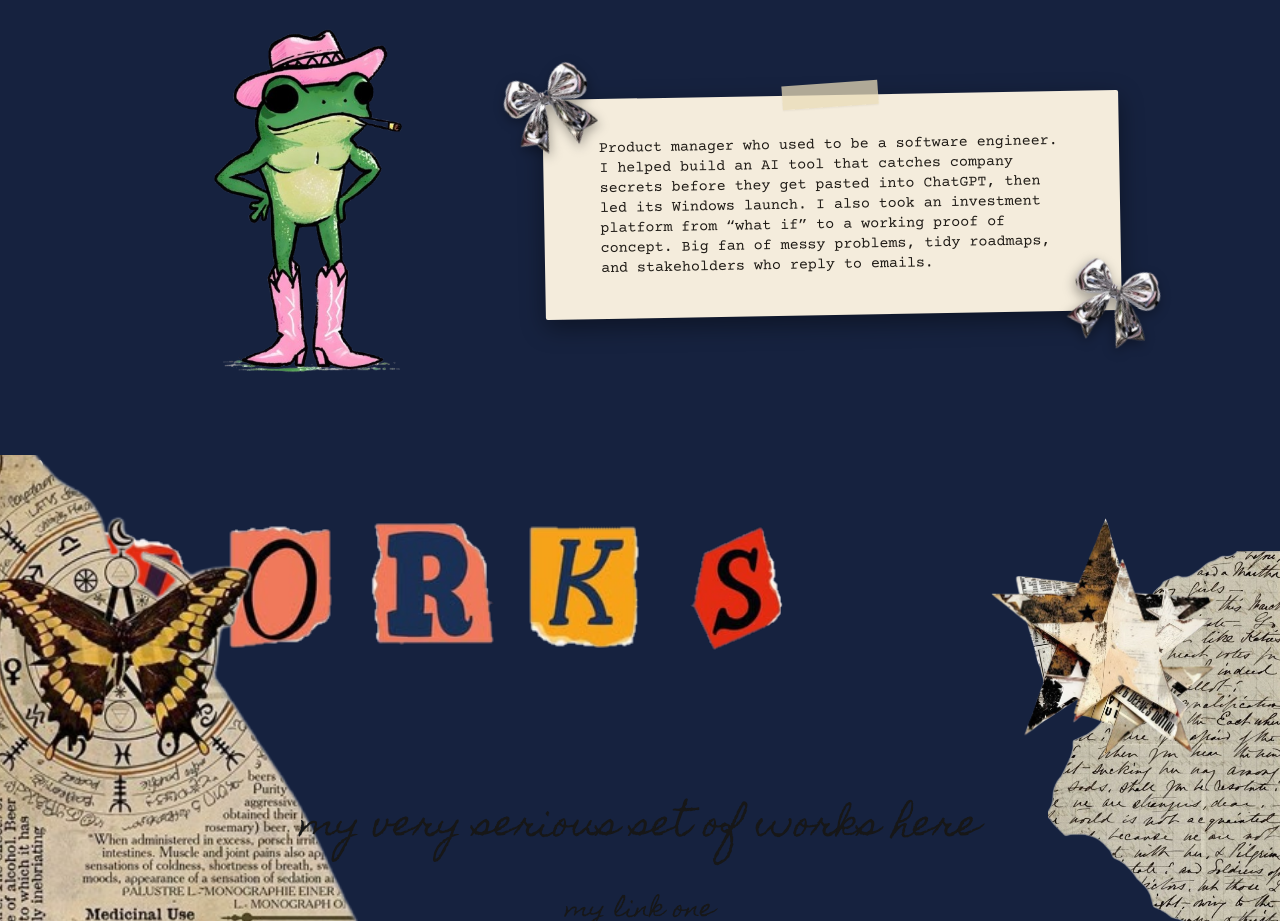
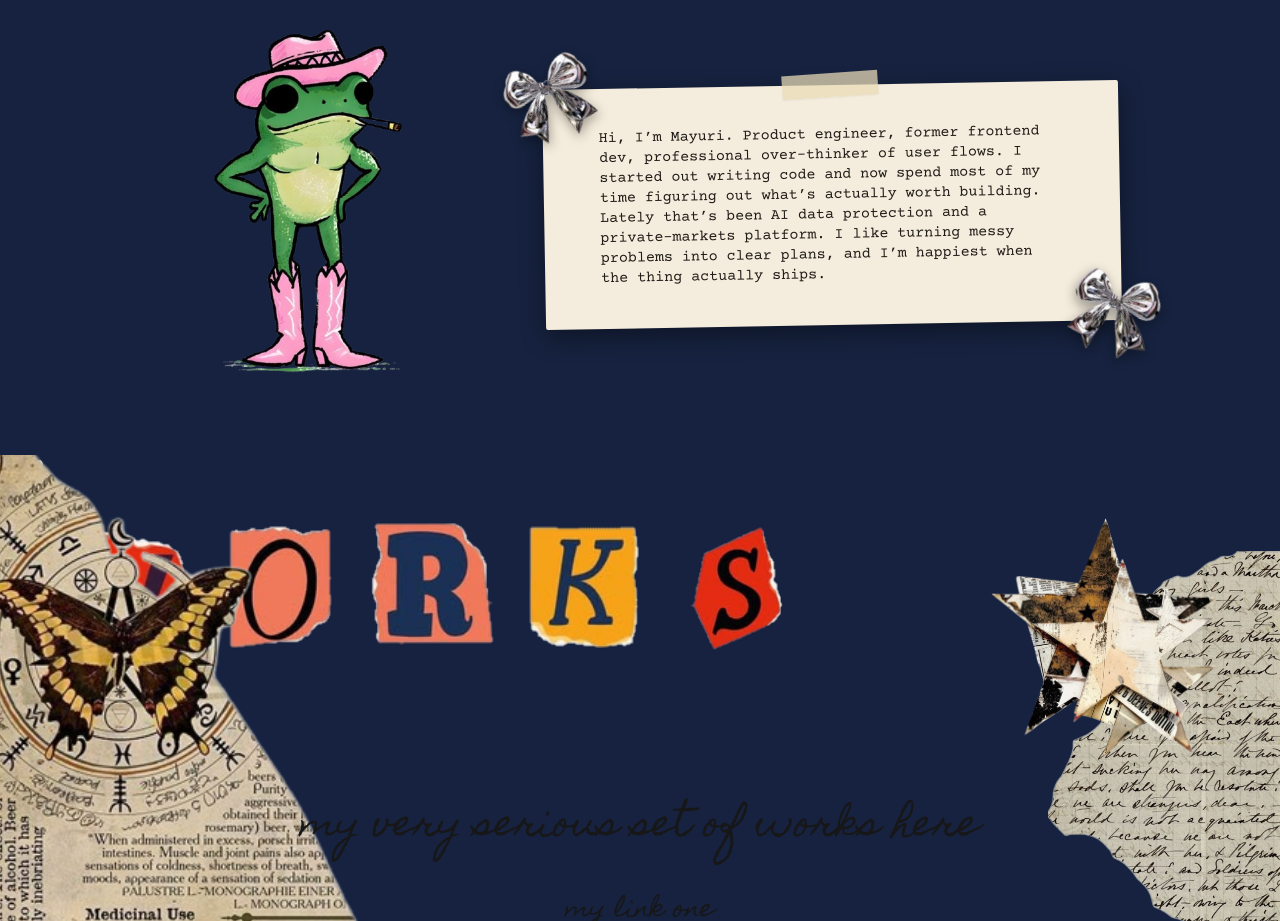
Before and after one commit to mayooooori/prof, a Next.js app: page / in a window 1280 px wide. Shown: the part 1145-2066 px from the top of the page. Built offline with nearby package versions, Linux system fonts and the light colour scheme.

Commit message:
copy(about): rewrite the About intro in a more personal voice

```diff
--- a/src/components/about.tsx
+++ b/src/components/about.tsx
@@ -32,11 +32,11 @@ export default function About() {
           />
           <BowCard size='snug' className='min-w-0 max-w-md lg:max-w-xl mt-32 sm:mt-0 -rotate-[1deg]'>
             <p className='text-xs sm:text-sm lg:text-[15px] leading-relaxed'>
-              Product manager who used to be a software engineer. I helped build an AI tool that
-              catches company secrets before they get pasted into ChatGPT, then led its Windows
-              launch. I also took an investment platform from &ldquo;what if&rdquo; to a working
-              proof of concept. Big fan of messy problems, tidy roadmaps, and stakeholders who
-              reply to emails.
+              Hi, I&rsquo;m Mayuri. Product engineer, former frontend dev, professional
+              over-thinker of user flows. I started out writing code and now spend most of my time
+              figuring out what&rsquo;s actually worth building. Lately that&rsquo;s been AI data
+              protection and a private-markets platform. I like turning messy problems into clear
+              plans, and I&rsquo;m happiest when the thing actually ships.
             </p>
           </BowCard>
         </div>
```
